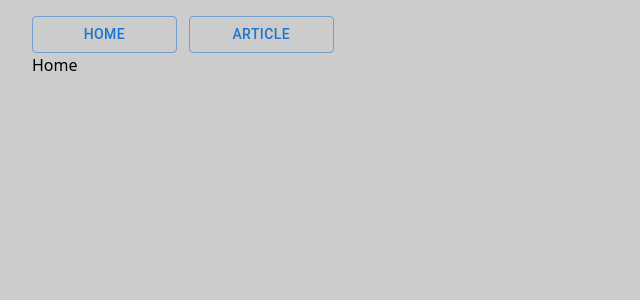
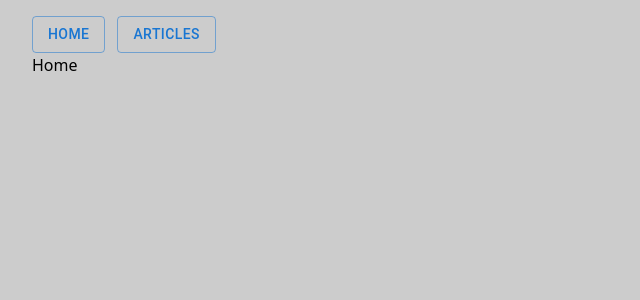
Before and after one commit to RoyDumblauskas/blog-service, a React app in the folder frontend/: page / in a window 1280 px wide. Shown: the top 300 px of the page, without its empty margins (0-640 px from the left). Built offline with nearby package versions, Linux system fonts and the light colour scheme; the HTML template or start-up script is replaced by a standard one.

Commit message:
don't make the nav bar with flex quantities

```diff
--- a/frontend/src/components/Navbar.tsx
+++ b/frontend/src/components/Navbar.tsx
@@ -8,7 +8,6 @@ export default function Navbar() {
         component={Link}
         to="/"
         variant="outlined"
-        className="flex flex-1"
       >
         Home
       </Button>
@@ -17,11 +16,9 @@ export default function Navbar() {
         component={Link}
         to="/articleList"
         variant="outlined"
-        className="flex flex-1"
       >
-        Article
+        Articles
       </Button>
-      <div className="flex flex-8"></div>
     </div>
   );
 };
--- a/frontend/src/main.tsx
+++ b/frontend/src/main.tsx
@@ -13,7 +13,7 @@ createRoot(document.getElementById('root')!).render(
       <Navbar />
       <Routes>
         <Route path="/" element={<Home />} />
-        <Route path="/article:articleId" element={<Article />} />
+        <Route path="/article/:articleId" element={<Article />} />
         <Route path="/articleList" element={<ArticleList />} />
       </Routes>
     </BrowserRouter>
--- a/frontend/src/pages/Home.tsx
+++ b/frontend/src/pages/Home.tsx
@@ -1,4 +1,5 @@
 export default function Home() {
+
   return (
     <div id="home">
       <h1>Home</h1>
```
